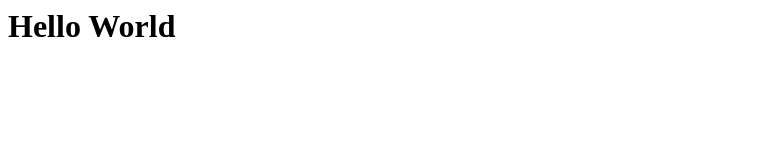
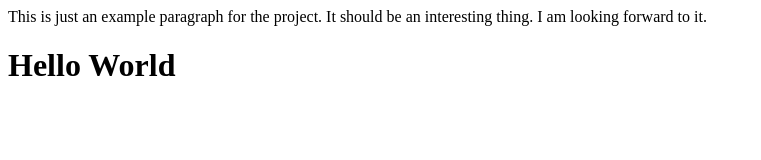
Before and after one commit to adammercado/HelloWorld, a plain HTML site: page index.html in a window 1280 px wide. Shown: the whole page, without its empty margins (0-761 px from the left). Drawn offline with Linux system fonts and the light colour scheme.

Commit message:
added a paragraph to index.html

```diff
--- a/index.html
+++ b/index.html
@@ -2,7 +2,10 @@
   <head>
     <title>Hello World</title>
   </head>
-
+  <p>This is just an example paragraph for the project.
+     It should be an interesting thing.
+     I am looking forward to it.
+  </p>
   <body>
     <h1>Hello World</h1>
   </body>
```
